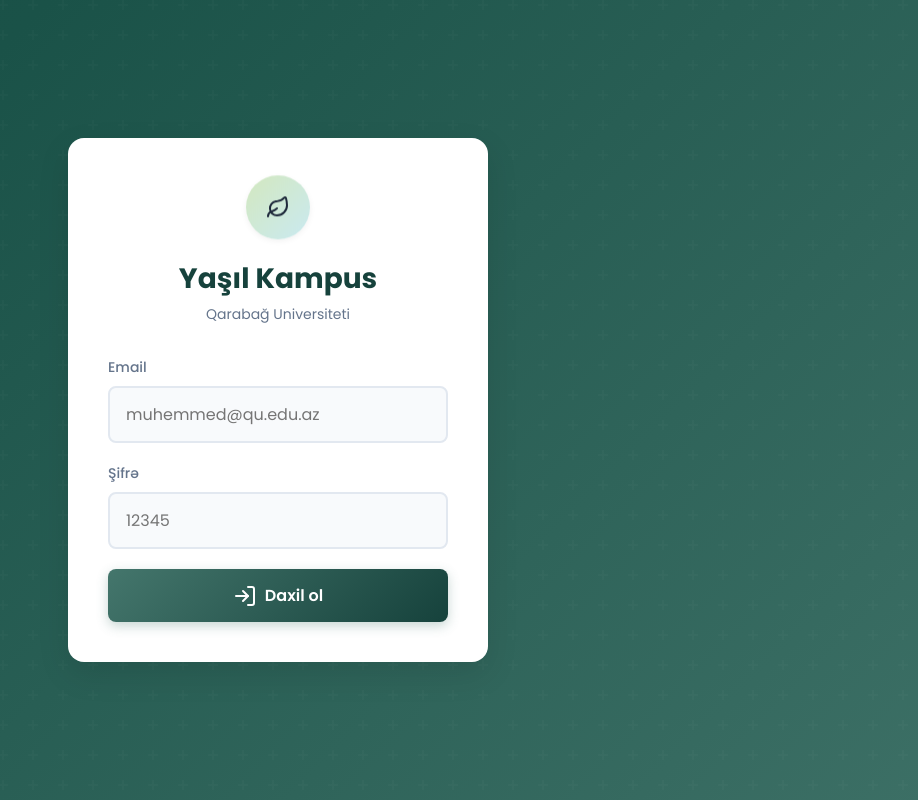
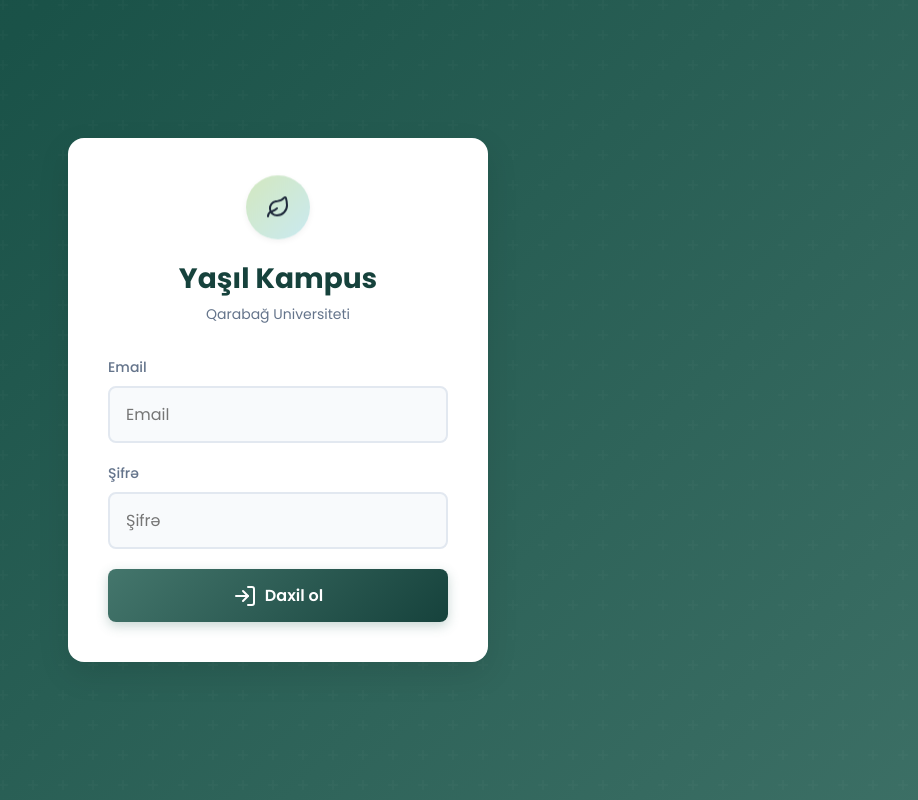
Before and after one commit to Abdullayews/greencampus, a Flask app: page / in a window 1280 px wide. Shown: the whole page, without its empty margins (362-1280 px from the left). Run offline with Flask 3, Linux system fonts and the light colour scheme.

Commit message:
Update placeholders in login form inputs

```diff
--- a/templates/index.html
+++ b/templates/index.html
@@ -515,11 +515,11 @@
             <form id="loginForm" onsubmit="handleLogin(event)">
                 <div class="input-group">
                     <label>Email</label>
-                    <input type="email" id="loginEmail" placeholder="muhemmed@qu.edu.az" required>
+                    <input type="email" id="loginEmail" placeholder="Email" required>
                 </div>
                 <div class="input-group">
                     <label>Şifrə</label>
-                    <input type="password" id="loginPassword" placeholder="12345" required>
+                    <input type="password" id="loginPassword" placeholder="Şifrə" required>
                 </div>
                 <div class="login-error" id="loginError">Email və ya şifrə yanlışdır.</div>
                 <button type="submit" class="login-btn">
```
